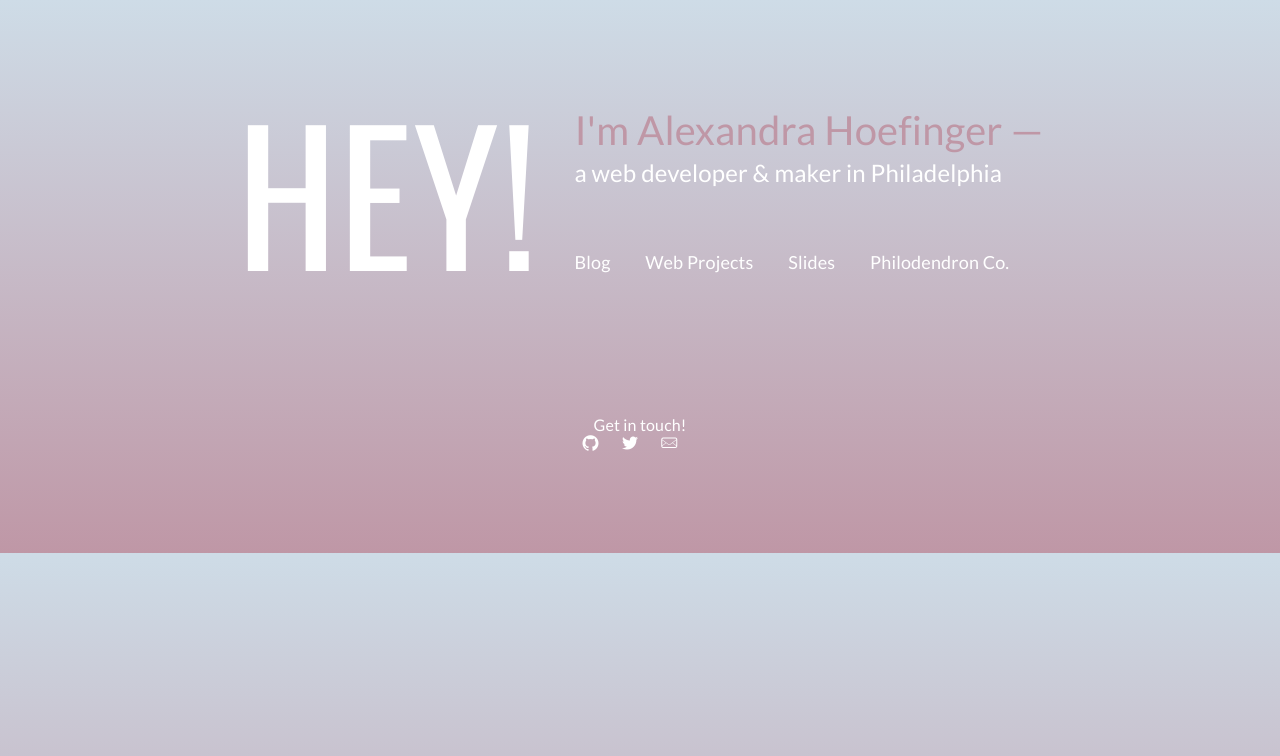
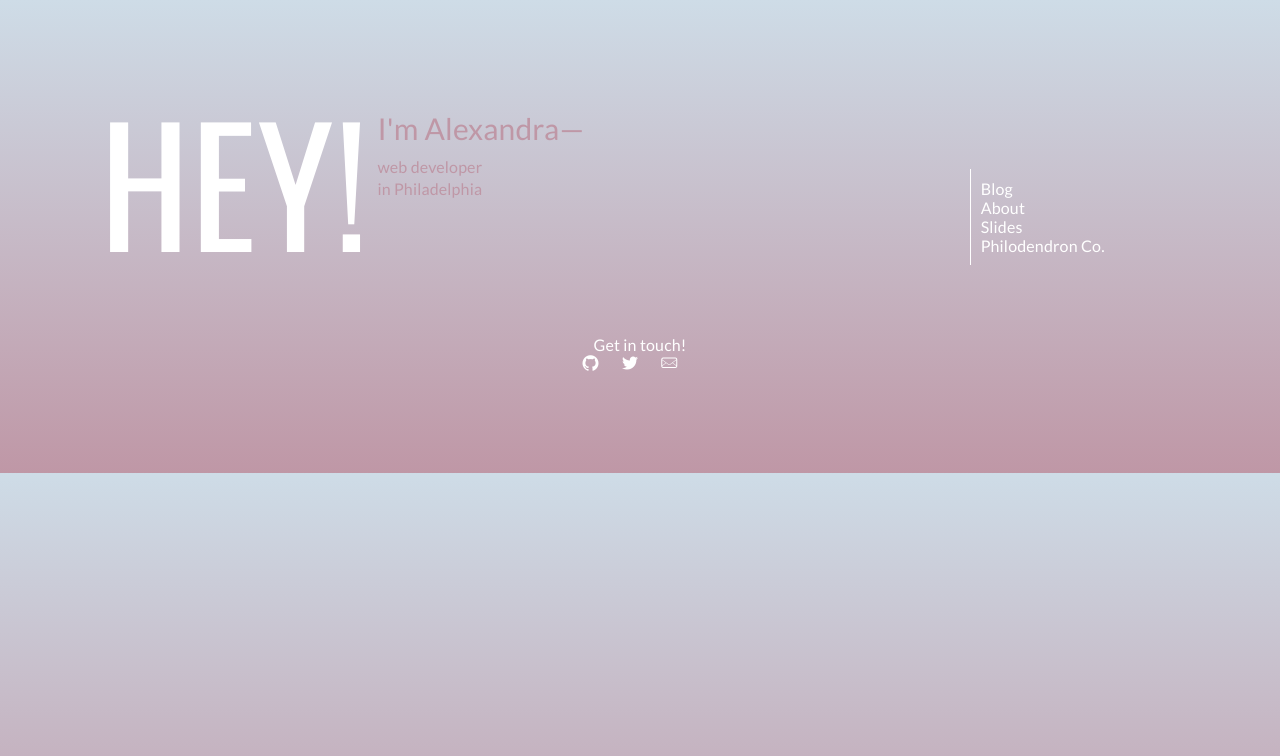
Before and after one commit to ahoef/ah-website, a website: page index.html in a window 1280 px wide. Drawn offline with nearby package versions, Linux system fonts and the light colour scheme.

Commit message:
futzing with styles

```diff
--- a/index.html
+++ b/index.html
@@ -19,31 +19,21 @@
   <body>
     <div class="container clearfix">
       <div class="content">
-
-
         <header >
-          <div class="hey">
-            <h2>HEY!</h2>
+          <p class="hey">HEY!</p>
+          <div class="info">
+            <h1>I'm Alexandra&mdash;</h1>
+            <p> web developer <br>in Philadelphia</p>
           </div>
-
-          <div class=" meta">
-            <h1>I'm Alexandra Hoefinger &mdash;</h1>
-            <ul>
-              <li><a href="http://www.urbanoutfitters.com" target="blank">a web developer & maker in Philadelphia</a></li>
-              <li>
           <nav>
             <ul>
               <li><a href="">Blog</a></li>
-                    <li><a href="/web-projects.html">Web Projects</a></li>
+              <li><a href="/about.html">About</a></li>
               <li><a href="/slides.html">Slides</a></li>
               <li><a href="//www.philodendron.co">Philodendron Co.</a></li>
             </ul>
           </nav>
-              </li>
-            </ul>
-          </div>
 
-          <!-- <h1>I'm Ali, a web developer & artist in Philly</h1> -->
         </header>
 
 
--- a/src/css/_site.scss
+++ b/src/css/_site.scss
@@ -41,10 +41,7 @@ h1 {
 }
 
 h2 {
-  font-family: 'Oswald', sans-serif;
-  font-size: 1.3em;
-  margin-bottom: 50px;
-  letter-spacing: 1px;
+
 }
 
 h3
@@ -60,63 +57,88 @@ h4 {
   line-height: 1.5em;
 }
 header {
-  text-align: center;
-  margin-bottom: 15px;
-  a {
-    &:hover {
-      color: #bf97a6;
-    }
+  > * {
+    display: inline-block;
   }
-  h1 {
-    margin-top: 10px;
-    line-height: 1em;
-    margin-bottom: 0;
-  }
-  h2 {
-    font-size: 180px;
+  .hey {
+    font-family: 'Oswald', sans-serif;
+    font-size: 160px;
+    letter-spacing: 1px;
     line-height: 1;
   }
-  .hey {
-    display: inline-block;
+  .info {
+    padding-left: 5px;
+    width: 55%;
+    vertical-align: top;
+    color: #bf97a6;
+      h1 {
+
+        font-size: 30px;
+        margin: 10px 0;
+      }
   }
-  .meta {
-    text-align: left;
-    display: inline-block;
-    padding-left:3%;
-    vertical-align: top;
+  nav {
+    border-left: 1px solid white;
+    padding: 10px;
   }
-  ul {
-    li {
-      font-size: 24px;
-      line-height: 45px;
-      // &:nth-child(1) a{
-      //   color: lighten(#bf97a6, 27);
-      // }
-      // &:nth-child(2) a{
-      //   color: lighten(#bf97a6, 25);
-      // }
-      // &:nth-child(3) a{
-      //   color: lighten(#bf97a6, 22);
-      // }
-      // &:nth-child(3) a{
-      //   color: lighten(#bf97a6, 21);
-      // }
-      // &:nth-child(4) a{
-      //   color: lighten(#bf97a6, 20);
-      // }
-    }
-  }
+
+  // text-align: center;
+  // margin-bottom: 15px;
+  // a {
+  //   &:hover {
+  //     color: #bf97a6;
+  //   }
+  // }
+  // h1 {
+  //   margin-top: 10px;
+  //   line-height: 1em;
+  //   margin-bottom: 0;
+  // }
+  // h2 {
+  //   font-size: 180px;
+  //   line-height: 1;
+  // }
+  // .hey {
+  //   display: inline-block;
+  // }
+  // .meta {
+  //   text-align: left;
+  //   display: inline-block;
+  //   padding-left:3%;
+  //   vertical-align: top;
+  // }
+  // ul {
+  //   li {
+  //     font-size: 24px;
+  //     line-height: 45px;
+  //     // &:nth-child(1) a{
+  //     //   color: lighten(#bf97a6, 27);
+  //     // }
+  //     // &:nth-child(2) a{
+  //     //   color: lighten(#bf97a6, 25);
+  //     // }
+  //     // &:nth-child(3) a{
+  //     //   color: lighten(#bf97a6, 22);
+  //     // }
+  //     // &:nth-child(3) a{
+  //     //   color: lighten(#bf97a6, 21);
+  //     // }
+  //     // &:nth-child(4) a{
+  //     //   color: lighten(#bf97a6, 20);
+  //     // }
+  //   }
+  // }
 }
 
 nav {
-  margin-top: 42px;
-  ul {
-    li {
-      display: inline-block;
-      padding-right: 30px;
-      font-size: 18px;
-    }
-  }
+  // margin-top: 42px;
+  // ul {
+  //   li {
+  //     display: inline-block;
+  //     padding-right: 30px;
+  //     font-size: 18px;
+  //   }
+  // }
 }
 
 section {
```
Also changed, not shown: dest/css/base.min.css. Lines whose indentation alone changed are shown as unchanged.
